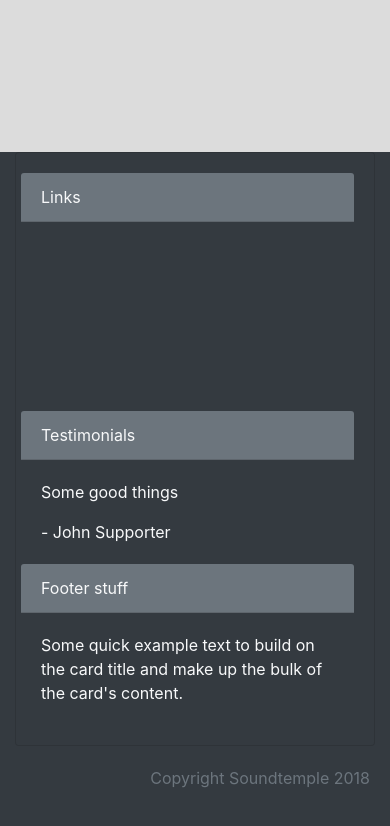
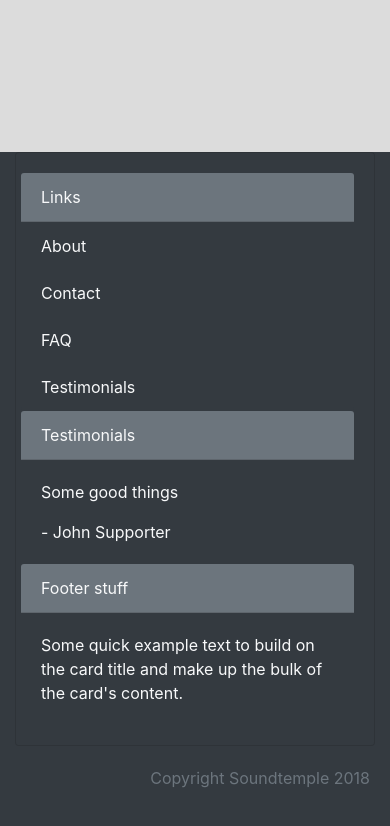
Before and after one commit to soundtemple/soundtemple, a Django app: page /user/login_page in a window 390 px wide. Shown: the part 658-1484 px from the top of the page. Run offline with Django 3.2, Linux system fonts and the light colour scheme; parts of the project's set-up code (start-up, migrations or seed data) failed here and were passed over; some libraries are stand-ins or nearby versions.

Commit message:
z-index mobile menu

```diff
--- a/soundtemple/static/css/base.css
+++ b/soundtemple/static/css/base.css
@@ -22,8 +22,8 @@ label {
     margin-bottom: 0;
 }
 
-.list-group-item {
-    z-index: -1;
+.navbar {
+    z-index: 1000;
 }
 
 .list-group-item-dark {
```
